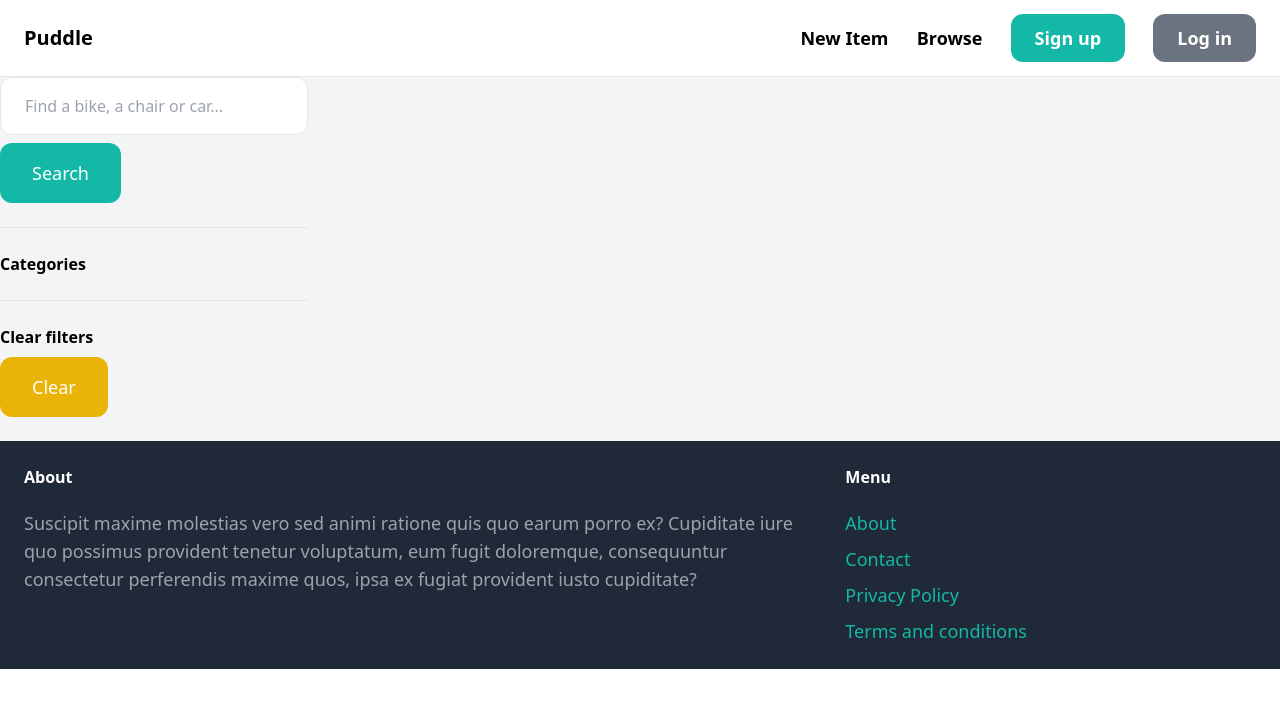
After one commit to Rishi-Mishra0704/puddle, a Django app: page /items/ in a window 1280 px wide. The commit adds this page. Shown: the top 708 px of the page. Run offline with Django 4.2, Linux system fonts and the light colour scheme; data that the repository does not hold is empty; some libraries are stand-ins or nearby versions.

Commit message:
add search feature

```diff
--- /dev/null
+++ b/items/templates/items/items.html
@@ -0,0 +1,51 @@
+{% extends 'base.html' %}
+
+{% block content %}
+    <div class="pb-6 grid grid-cols-4 gap-4 bg-gray-100">
+        <div class="col-span-1">
+            <form method="get" action="{% url 'item:items' %}">
+                <input name="query" class="w-full py-4 px-6 border rounded-xl" type="text" value="{{ query }}" placeholder="Find a bike, a chair or car...">
+
+                <button class="mt-2 py-4 px-8 text-lg bg-teal-500 text-white rounded-xl">Search</button>
+            </form>
+
+            <hr class="my-6">
+
+            <p class="font-semibold">Categories</p>
+
+            <ul>
+                {% for category in categories %}
+                    <li class="py-2 px-2 rounded-xl{% if category.id == category_id %} bg-gray-200{% endif %}">
+                        <a href="{% url 'item:items' %}?query={{ query }}&category={{ category.id }}">{{ category.name }}</a>
+                    </li>
+                {% endfor %}
+            </ul>
+
+            <hr class="my-6">
+
+            <p class="font-semibold">Clear filters</p>
+
+            <ul>
+                <li><a href="{% url 'item:items' %}" class="mt-2 py-4 px-8 inline-block bg-yellow-500 text-lg rounded-xl text-white">Clear</a>
+        </div>
+
+        <div class="col-span-3">
+            <div class="grid grid-cols-3 gap-3">
+                {% for item in items %}
+                    <div>
+                        <a href="{% url 'item:detail' item.id %}">
+                            <div>
+                                <img src="{{ item.image.url }}" class="rounded-t-xl">
+                            </div>
+
+                            <div class="p-6 bg-white rounded-b-xl">
+                                <h2 class="text-2xl">{{ item.name }}</h2>
+                                <p class="text-gray-500">Price: {{ item.price }}</p>
+                            </div>
+                        </a>
+                    </div>
+                {% endfor %}
+            </div>
+        </div>
+    </div>
+{% endblock %}
--- a/items/urls.py
+++ b/items/urls.py
@@ -5,8 +5,10 @@ from . import views
 app_name = 'item'
 
 urlpatterns = [
+    path('', views.items, name='items'),
     path('<int:pk>/', views.details, name='detail'),
     path('new/', views.new_item, name='new'),
     path('<int:pk>/delete/', views.delete, name='delete'),
     path('<int:pk>/edit/', views.edit, name='edit'),
+
 ]
--- a/items/views.py
+++ b/items/views.py
@@ -1,10 +1,28 @@
 from django.shortcuts import render, get_object_or_404, redirect
+from django.db.models import Q
 from .models import Item, Category
 from .forms import ItemForm, EditItemForm
 from django.contrib.auth.decorators import login_required
 
 # Create your views here.
+def items(request):
+    query = request.GET.get('query', '')
+    category_id = request.GET.get('category', 0)
+    categories = Category.objects.all()
+    items = Item.objects.filter(is_sold=False)
 
+    if category_id:
+        items = items.filter(category_id=category_id)
+
+    if query:
+        items = items.filter(Q(name__icontains=query) | Q(description__icontains=query))
+
+    return render(request, 'items/items.html', {
+        'items': items,
+        'query': query,
+        'categories': categories,
+        'category_id': int(category_id)
+    })
 
 def details(request, pk):
     item = Item.objects.get(pk=pk)
--- a/templates/base.html
+++ b/templates/base.html
@@ -17,7 +17,7 @@
         <a href="{% url "item:new" %}" class="text-lg font-semibold hover:text-gray-500"
           >New Item</a
         >
-        <a href="#" class="text-lg font-semibold hover:text-gray-500">Browse</a>
+        <a href="{% url "item:items" %}" class="text-lg font-semibold hover:text-gray-500">Browse</a>
 
         {% if request.user.is_authenticated %}
         <a
```
